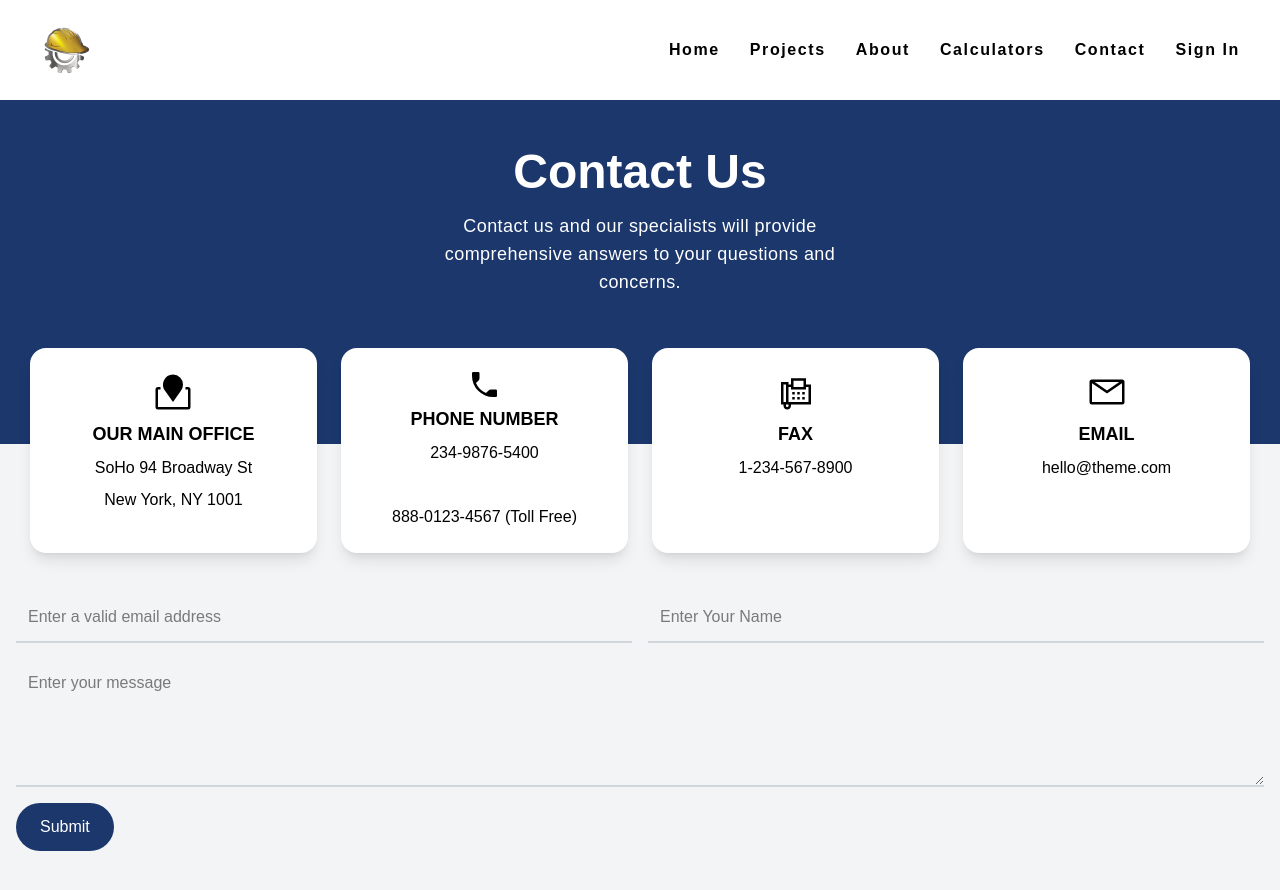
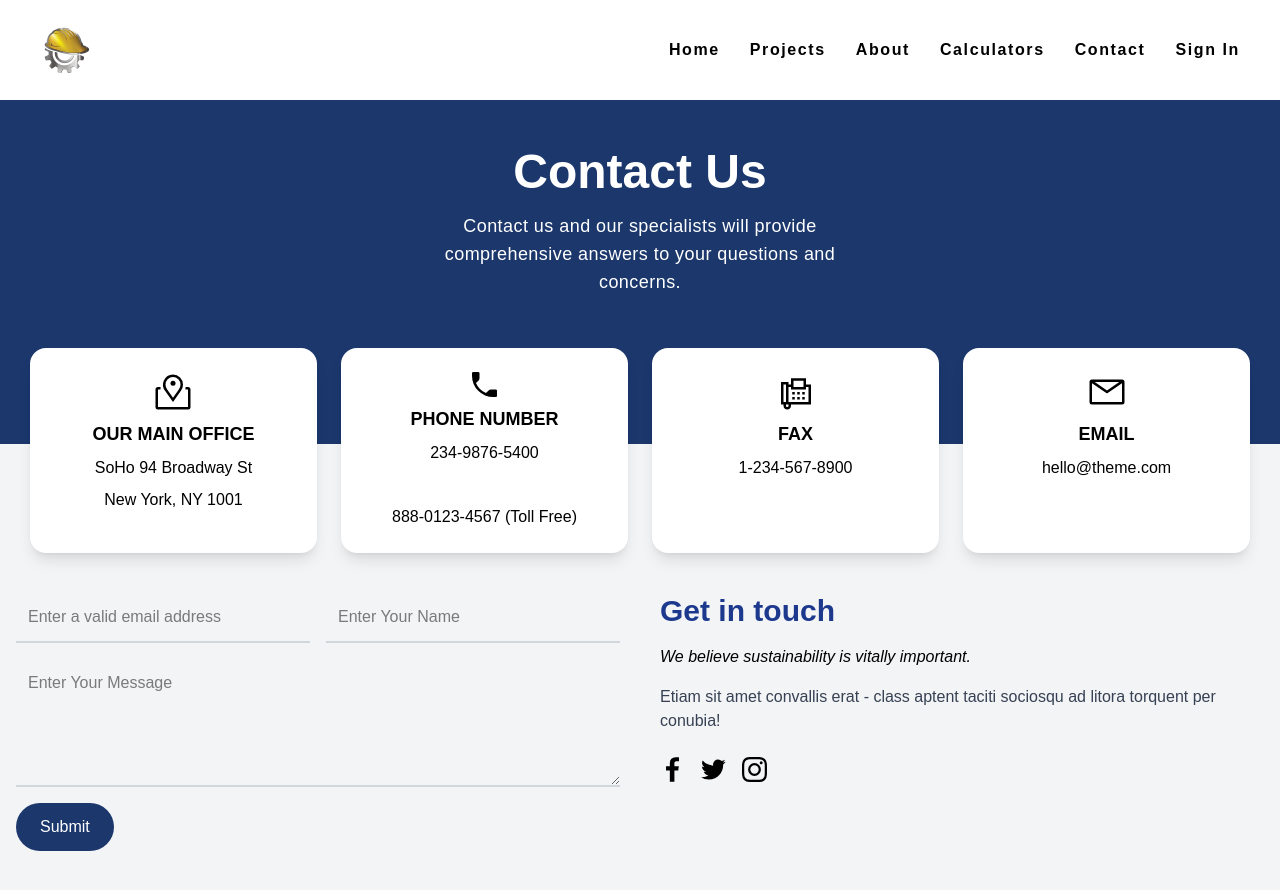
Before and after one commit to karart1981/construction-company-next, a Next.js app: page /contact in a window 1280 px wide. Shown: the top 890 px of the page. Built offline with nearby package versions, Linux system fonts and the light colour scheme.

Commit message:
changing in contact

```diff
--- a/src/components/contactHero/ContactHero.tsx
+++ b/src/components/contactHero/ContactHero.tsx
@@ -1,16 +1,13 @@
 'use client';
 
-import React, { useState, useRef } from 'react';
+import React, { useState } from 'react';
 import Link from 'next/link';
-import emailjs from '@emailjs/browser';
 import { FormData, ContactCardItem } from '@/types/types';
 
 export default function ContactSection() {
   const [formData, setFormData] = useState<FormData>({ email: '', name: '', message: '' });
-  const [isSubmitting, setIsSubmitting] = useState(false);
-  const [success, setSuccess] = useState(false);
-  const [error, setError] = useState(false);
-  const formRef = useRef<HTMLFormElement | null>(null);
+  const [isSubmitting, setIsSubmitting] = useState<boolean>(false);
+  const [success, setSuccess] = useState<boolean>(false);
 
   const handleChange = (e: React.ChangeEvent<HTMLInputElement | HTMLTextAreaElement>) => {
     const { name, value } = e.target;
@@ -21,22 +18,22 @@ export default function ContactSection() {
     e.preventDefault();
     setIsSubmitting(true);
     setSuccess(false);
-    setError(false);
 
     try {
-      const result = await emailjs.sendForm(
-        process.env.NEXT_PUBLIC_EMAILJS_SERVICE_ID!,
-        process.env.NEXT_PUBLIC_EMAILJS_TEMPLATE_ID!,
-        formRef.current!,
-        process.env.NEXT_PUBLIC_EMAILJS_PUBLIC_KEY!
-      );
+      const response = await fetch('https://formspree.io/f/mldnoede', {
+        method: 'POST',
+        headers: { 'Content-Type': 'application/json' },
+        body: JSON.stringify(formData),
+      });
 
-      console.log('Email sent:', result.text);
-      setFormData({ email: '', name: '', message: '' });
-      setSuccess(true);
+      if (response.ok) {
+        setFormData({ email: '', name: '', message: '' });
+        setSuccess(true);
+      } else {
+        console.error('Error submitting form');
+      }
     } catch (error) {
-      console.error('EmailJS error:', error);
-      setError(true);
+      console.error('Submission error:', error);
     } finally {
       setIsSubmitting(false);
     }
@@ -45,11 +42,7 @@ export default function ContactSection() {
   const contactCards: ContactCardItem[] = [
     {
       icon: (
-        <svg width="40" height="40" viewBox="0 0 32 32">
-          <path fill="currentColor" d="m16 24l-6.09-8.6A8.14 8.14 0 0 1 16 2a8.08 8.08 0 0 1 8 8.13a8.2 8.2 0 0 1-1.8 5.13Z"/>
-          <circle cx="16" cy="9" r="2" fill="currentColor"/>
-          <path fill="currentColor" d="M28 12h-2v2h2v14H4V14h2v-2H4a2 2 0 0 0-2 2v14a2 2 0 0 0 2 2h24a2 2 0 0 0 2-2V14a2 2 0 0 0-2-2Z"/>
-        </svg>
+        <svg width="40" height="40" viewBox="0 0 32 32"><path fill="currentColor" d="m16 24l-6.09-8.6A8.14 8.14 0 0 1 16 2a8.08 8.08 0 0 1 8 8.13a8.2 8.2 0 0 1-1.8 5.13Zm0-20a6.07 6.07 0 0 0-6 6.13a6.19 6.19 0 0 0 1.49 4L16 20.52L20.63 14A6.24 6.24 0 0 0 22 10.13A6.07 6.07 0 0 0 16 4Z"/><circle cx="16" cy="9" r="2" fill="currentColor"/><path fill="currentColor" d="M28 12h-2v2h2v14H4V14h2v-2H4a2 2 0 0 0-2 2v14a2 2 0 0 0 2 2h24a2 2 0 0 0 2-2V14a2 2 0 0 0-2-2Z"/></svg>
       ),
       title: 'OUR MAIN OFFICE',
       content: (
@@ -68,9 +61,7 @@ export default function ContactSection() {
     },
     {
       icon: (
-        <svg width="25" height="25" viewBox="0 0 20 20">
-          <path fill="currentColor" d="M20 18.35V19a1 1 0 0 1-1 1h-2A17 17 0 0 1 0 3V1a1 1 0 0 1 1-1h4a1 1 0 0 1 1 1v4c0 .56-.31 1.31-.7 1.7L3.16 8.84c1.52 3.6 4.4 6.48 8 8l2.12-2.12c.4-.4 1.15-.71 1.7-.71H19a1 1 0 0 1 .99 1v3.35z"/>
-        </svg>
+        <svg width="25" height="25" viewBox="0 0 20 20"><path fill="currentColor" d="M20 18.35V19a1 1 0 0 1-1 1h-2A17 17 0 0 1 0 3V1a1 1 0 0 1 1-1h4a1 1 0 0 1 1 1v4c0 .56-.31 1.31-.7 1.7L3.16 8.84c1.52 3.6 4.4 6.48 8 8l2.12-2.12c.4-.4 1.15-.71 1.7-.71H19a1 1 0 0 1 .99 1v3.35z"/></svg>
       ),
       title: 'PHONE NUMBER',
       content: (
@@ -82,18 +73,14 @@ export default function ContactSection() {
     },
     {
       icon: (
-        <svg width="40" height="40" viewBox="0 0 32 32">
-          <path fill="currentColor" d="M12 5v5h-2V8H4v18h2v1c0 1.645 1.355 3 3 3s3-1.355 3-3v-1h16V10h-4V5H12zm2 2h8v5h-8V7zm-8 3h2v14H6V10zm4 2h2v2h12v-2h2v12H10V12zm3 4v2h2v-2h-2zm4 0v2h2v-2h-2zm4 0v2h2v-2h-2zm-8 4v2h2v-2h-2zm4 0v2h2v-2h-2zm4 0v2h2v-2h-2zM8 26h2v1c0 .555-.445 1-1 1c-.555 0-1-.445-1-1v-1z"/>
-        </svg>
+        <svg width="40" height="40" viewBox="0 0 32 32"><path fill="currentColor" d="M12 5v5h-2V8H4v18h2v1c0 1.645 1.355 3 3 3s3-1.355 3-3v-1h16V10h-4V5H12zm2 2h8v5h-8V7zm-8 3h2v14H6V10zm4 2h2v2h12v-2h2v12H10V12zm3 4v2h2v-2h-2zm4 0v2h2v-2h-2zm4 0v2h2v-2h-2zm-8 4v2h2v-2h-2zm4 0v2h2v-2h-2zm4 0v2h2v-2h-2zM8 26h2v1c0 .555-.445 1-1 1c-.555 0-1-.445-1-1v-1z"/></svg>
       ),
       title: 'FAX',
       content: <Link href="fax:12345678900" className="hover:underline">1-234-567-8900</Link>,
     },
     {
       icon: (
-        <svg width="40" height="40" viewBox="0 0 32 32">
-          <path fill="currentColor" d="M28 6H4a2 2 0 0 0-2 2v16a2 2 0 0 0 2 2h24a2 2 0 0 0 2-2V8a2 2 0 0 0-2-2Zm-2.2 2L16 14.78L6.2 8ZM4 24V8.91l11.43 7.91a1 1 0 0 0 1.14 0L28 8.91V24Z"/>
-        </svg>
+        <svg width="40" height="40" viewBox="0 0 32 32"><path fill="currentColor" d="M28 6H4a2 2 0 0 0-2 2v16a2 2 0 0 0 2 2h24a2 2 0 0 0 2-2V8a2 2 0 0 0-2-2Zm-2.2 2L16 14.78L6.2 8ZM4 24V8.91l11.43 7.91a1 1 0 0 0 1.14 0L28 8.91V24Z"/></svg>
       ),
       title: 'EMAIL',
       content: <Link href="mailto:hello@theme.com" className="hover:underline">hello@theme.com</Link>,
@@ -121,31 +108,31 @@ export default function ContactSection() {
         </div>
 
         <div className="max-w-7xl mx-auto mt-10 flex flex-col lg:flex-row gap-10">
-          <form ref={formRef} className="flex-1 flex flex-col gap-4" onSubmit={handleSubmit}>
+          <form className="flex-1 flex flex-col gap-4" onSubmit={handleSubmit}>
             <div className="flex flex-col sm:flex-row gap-4">
               <input
                 type="email"
-                name="email"
                 placeholder="Enter a valid email address"
                 className="flex-1 p-3 border-b-2 border-gray-300 focus:outline-none focus:border-blue-900"
+                name="email"
                 value={formData.email}
                 onChange={handleChange}
                 required
               />
               <input
                 type="text"
-                name="name"
                 placeholder="Enter your Name"
                 className="flex-1 p-3 border-b-2 border-gray-300 focus:outline-none focus:border-blue-900 capitalize"
+                name="name"
                 value={formData.name}
                 onChange={handleChange}
                 required
               />
             </div>
             <textarea
+              placeholder="Enter your message"
+              className="p-3 border-b-2 border-gray-300 focus:outline-none focus:border-blue-900 h-32 capitalize"
               name="message"
-              placeholder="Enter your message"
-              className="p-3 border-b-2 border-gray-300 focus:outline-none focus:border-blue-900 h-32"
               value={formData.message}
               onChange={handleChange}
               required
@@ -158,8 +145,37 @@ export default function ContactSection() {
               {isSubmitting ? 'Sending...' : 'Submit'}
             </button>
             {success && <p className="text-green-700 mt-2">Your message has been sent successfully!</p>}
-            {error && <p className="text-red-600 mt-2">Failed to send message. Please try again.</p>}
           </form>
+
+          <div className="flex-1">
+            <h2 className="text-3xl font-bold text-blue-900 mb-4">Get in touch</h2>
+            <p className="italic font-medium mb-4">We believe sustainability is vitally important.</p>
+            <p className="text-gray-700 mb-6">
+              Etiam sit amet convallis erat - class aptent taciti sociosqu ad litora torquent per conubia!
+            </p>
+            <div className="flex items-center gap-4 text-blue-900 text-2xl">
+                 {/* Facebook Icon */}
+                <Link href="https://www.facebook.com/" aria-label="Facebook" target="_blank">
+                  <svg width="25" height="25" viewBox="0 0 224 432" className="text-black hover:text-blue-600 transition-colors">
+                    <path fill="currentColor" d="M145 429H66V235H0v-76h66v-56q0-48 27-74t72-26q36 0 59 3v67l-41 1q-22 0-30 9t-8 27v49h76l-10 76h-66v194z"/>
+                  </svg>
+                </Link>
+
+                {/* Twitter Icon */}
+                <Link href="https://x.com" aria-label="Twitter" target="_blank">
+                  <svg width="25" height="25" viewBox="0 0 432 384" className="text-black hover:text-sky-500 transition-colors">
+                    <path fill="currentColor" d="M383 105v11q0 45-16.5 88.5t-47 79.5t-79 58.5T134 365q-73 0-134-39q10 1 21 1q61 0 109-37q-29-1-51.5-18T48 229q8 2 16 2q12 0 23-4q-30-6-50-30t-20-55v-1q19 10 40 11q-39-27-39-73q0-24 12-44q33 40 79.5 64T210 126q-2-10-2-20q0-36 25.5-61.5T295 19q38 0 64 27q30-6 56-21q-10 31-39 48q27-3 51-13q-18 26-44 45z"/>
+                  </svg>
+                </Link>
+
+                {/* Instagram Icon */}
+                <Link href="https://www.instagram.com" aria-label="Instagram" target="_blank">
+                  <svg width="25" height="25" viewBox="0 0 1536 1536" className="text-black hover:text-pink-500 transition-colors">
+                    <path fill="currentColor" d="M1024 768q0-106-75-181t-181-75t-181 75t-75 181t75 181t181 75t181-75t75-181zm138 0q0 164-115 279t-279 115t-279-115t-115-279t115-279t279-115t279 115t115 279zm108-410q0 38-27 65t-65 27t-65-27t-27-65t27-65t65-27t65 27t27 65zM768 138q-7 0-76.5-.5t-105.5 0t-96.5 3t-103 10T315 169q-50 20-88 58t-58 88q-11 29-18.5 71.5t-10 103t-3 96.5t0 105.5t.5 76.5t-.5 76.5t0 105.5t3 96.5t10 103T169 1221q20 50 58 88t88 58q29 11 71.5 18.5t103 10t96.5 3t105.5 0t76.5-.5t76.5.5t105.5 0t96.5-3t103-10t71.5-18.5q50-20 88-58t58-88q11-29 18.5-71.5t10-103t3-96.5t0-105.5t-.5-76.5t.5-76.5t0-105.5t-3-96.5t-10-103T1367 315q-20-50-58-88t-88-58q-29-11-71.5-18.5t-103-10t-96.5-3t-105.5 0t-76.5.5zm768 630q0 229-5 317q-10 208-124 322t-322 124q-88 5-317 5t-317-5q-208-10-322-124T5 1085q-5-88-5-317t5-317q10-208 124-322T451 5q88-5 317-5t317 5q208 10 322 124t124 322q5 88 5 317z"/>
+                  </svg>
+                </Link>
+            </div>
+          </div>
         </div>
       </div>
     </>
```
